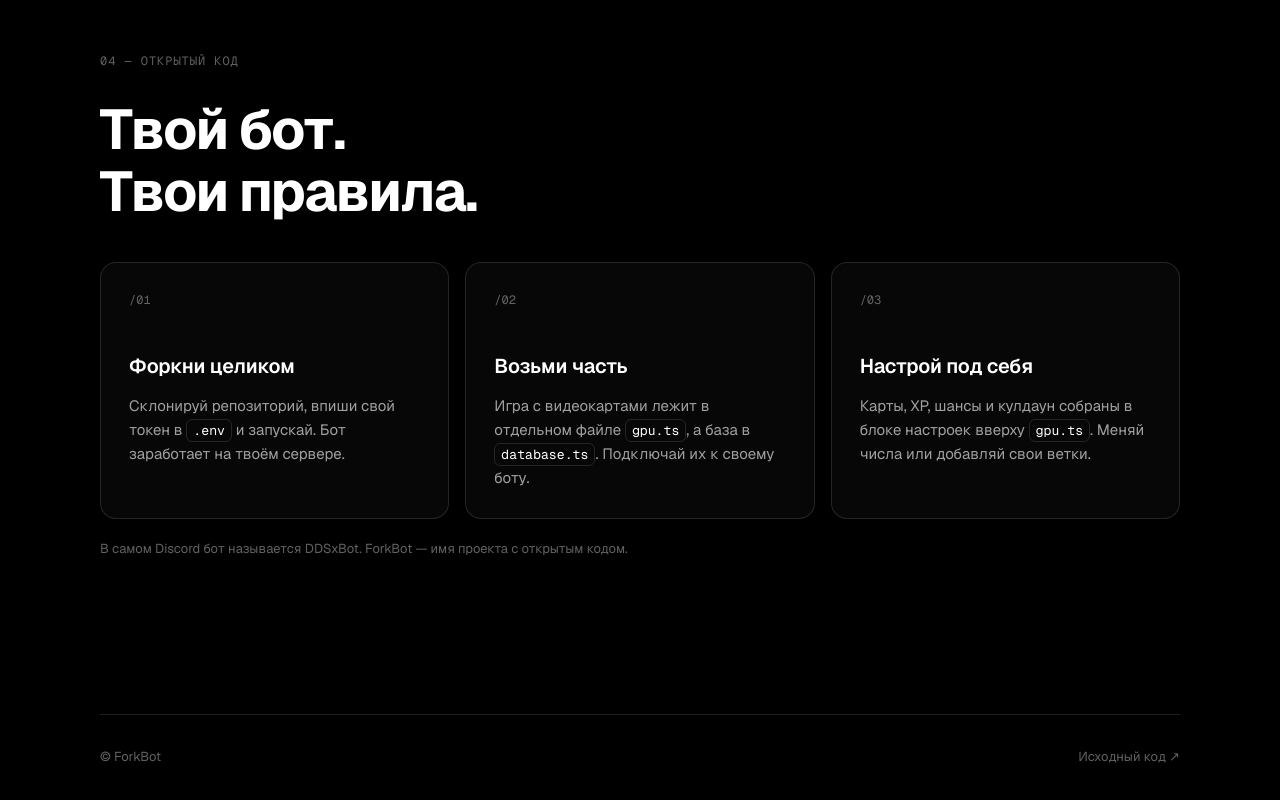
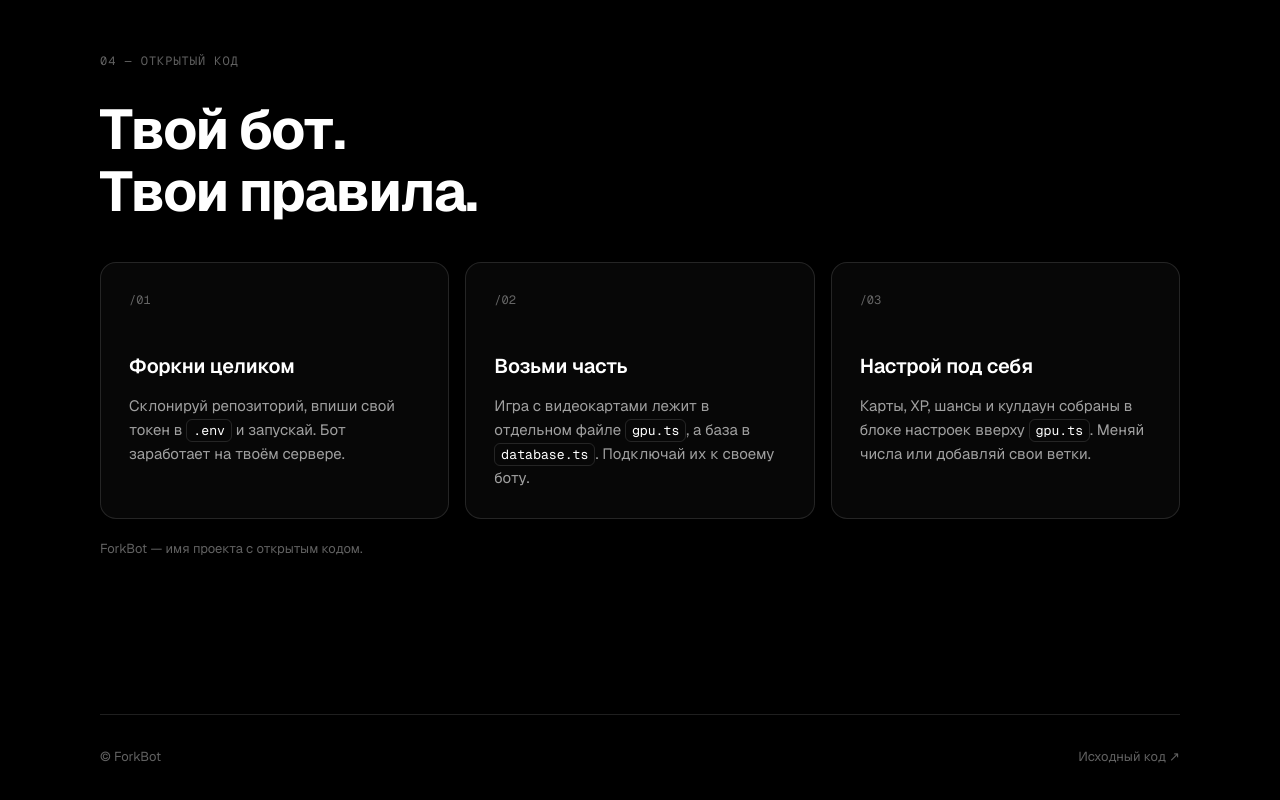
Before and after one commit to DDS2x/forkbot-site, a plain HTML site: page index.html in a window 1280 px wide. Shown: the part 2544-3344 px from the top of the page. Drawn offline with nearby package versions, Linux system fonts and the light colour scheme.

Commit message:
Update note in index.html
Removed reference to Discord bot name in note.

```diff
--- a/index.html
+++ b/index.html
@@ -121,7 +121,7 @@
           <p>Карты, XP, шансы и кулдаун собраны в блоке настроек вверху <code>gpu.ts</code>. Меняй числа или добавляй свои ветки.</p>
         </article>
       </div>
-      <p class="note reveal">В самом Discord бот называется DDSxBot. ForkBot — имя проекта с открытым кодом.</p>
+      <p class="note reveal">ForkBot — имя проекта с открытым кодом.</p>
     </section>
 
   </main>
```
